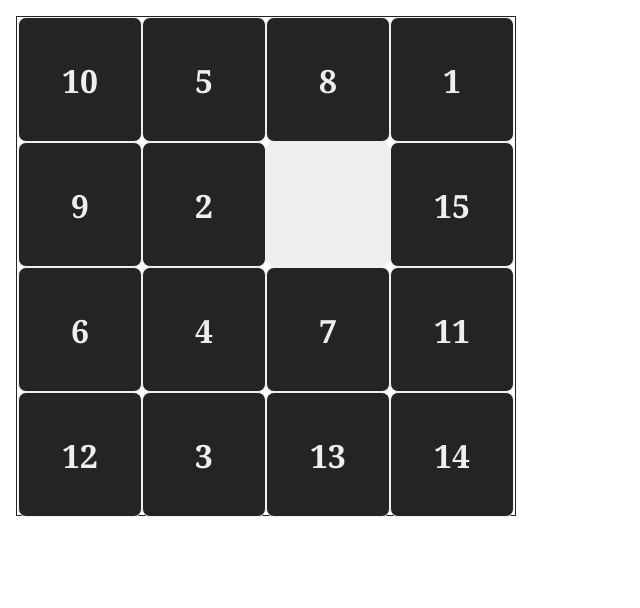
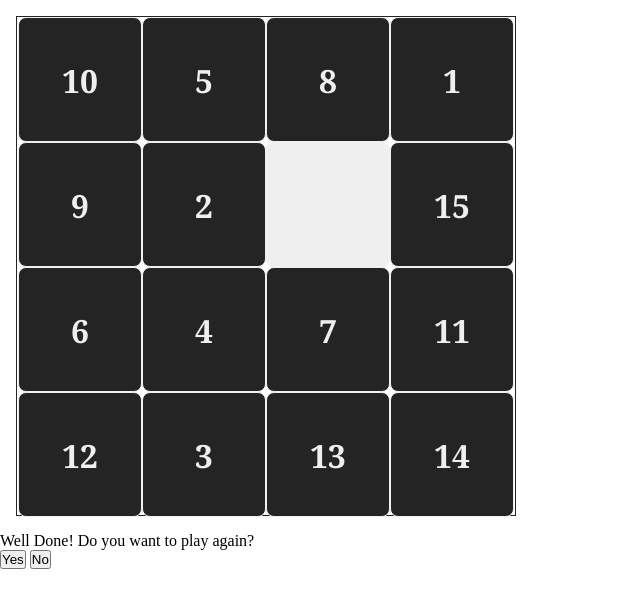
Before and after one commit to sabovyan/game-15, a website with bundled scripts: page src/index.html in a window 1280 px wide. Shown: the whole page, without its empty margins (0-640 px from the left). Built offline with nearby package versions, Linux system fonts and the light colour scheme.

Commit message:
added cofirm box

```diff
--- a/src/index.html
+++ b/src/index.html
@@ -9,7 +9,19 @@
 </head>
 
 <body>
-  <div id="root"></div>
+  <div class="game__wrapper">
+    <div class="game__root" id="root">
+    </div>
+    <div class="alert">
+      <p class="game__message">
+        Well Done! Do you want to play again?
+      </p>
+      <button class="game__accept">Yes</button>
+      <button class="game__reject">No</button>
+    </div>
+
+  </div>
+
   <script type="module" src="./source/index.js"></script>
 </body>
 
```
